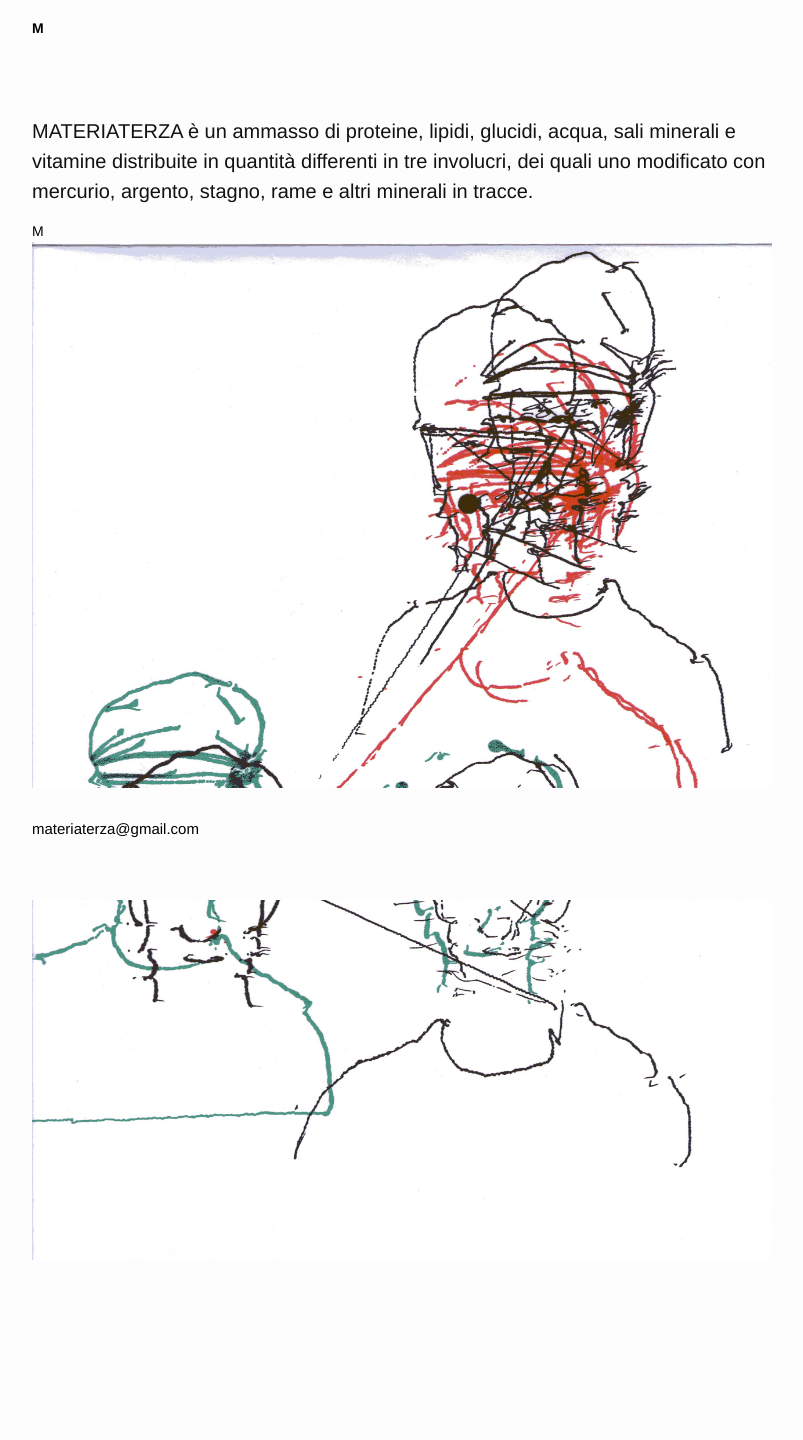
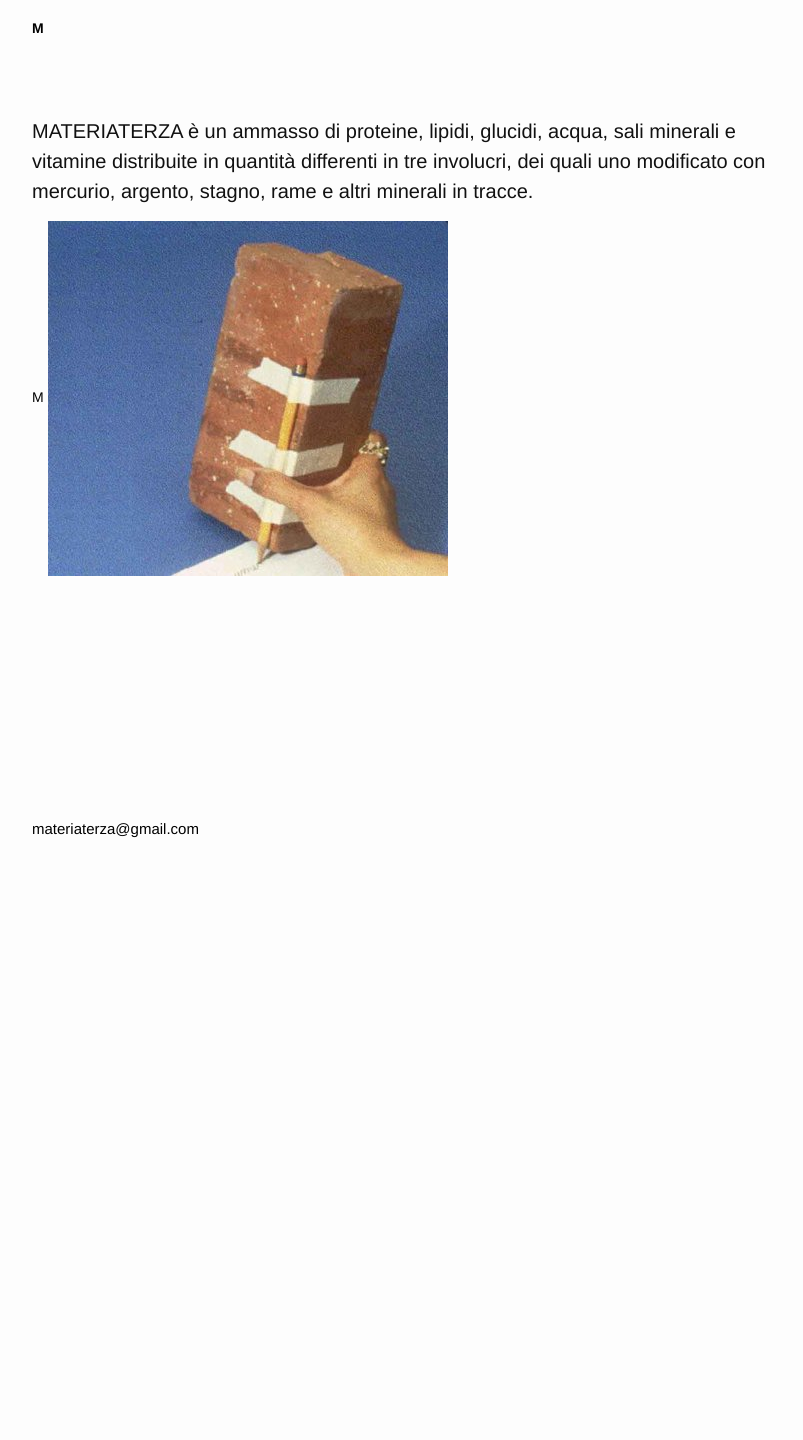
Before and after one commit to fabbbrizio/materiaterza, a Jekyll site: the page built from about.md, in a window 1280 px wide. Shown: the whole page, without its empty margins (238-1041 px from the left). Built offline with Jekyll 4.4.1, drawn with Linux system fonts in a browser that asks for light colours; nearby versions of some CDN libraries; after the commit the page ends 900 px from its top, so only the background shows below that.

Commit message:
about elbert mouse image

```diff
--- a/about.md
+++ b/about.md
@@ -7,4 +7,4 @@ date: 2014-11-14 19:13:23
 #### MATERIATERZA è un ammasso di proteine, lipidi, glucidi, acqua, sali minerali e vitamine distribuite in quantità differenti in tre involucri, dei quali uno modificato con mercurio, argento, stagno, rame e altri minerali in tracce.
 
 [M](http://materiaterza.com/)
-![Alt text](/images/about_image.jpg "VASO")
+![Alt text](/images/elbert_mouse.jpg "VASO")
```
Also changed, not shown: images/elbert_mouse.jpg (added).
